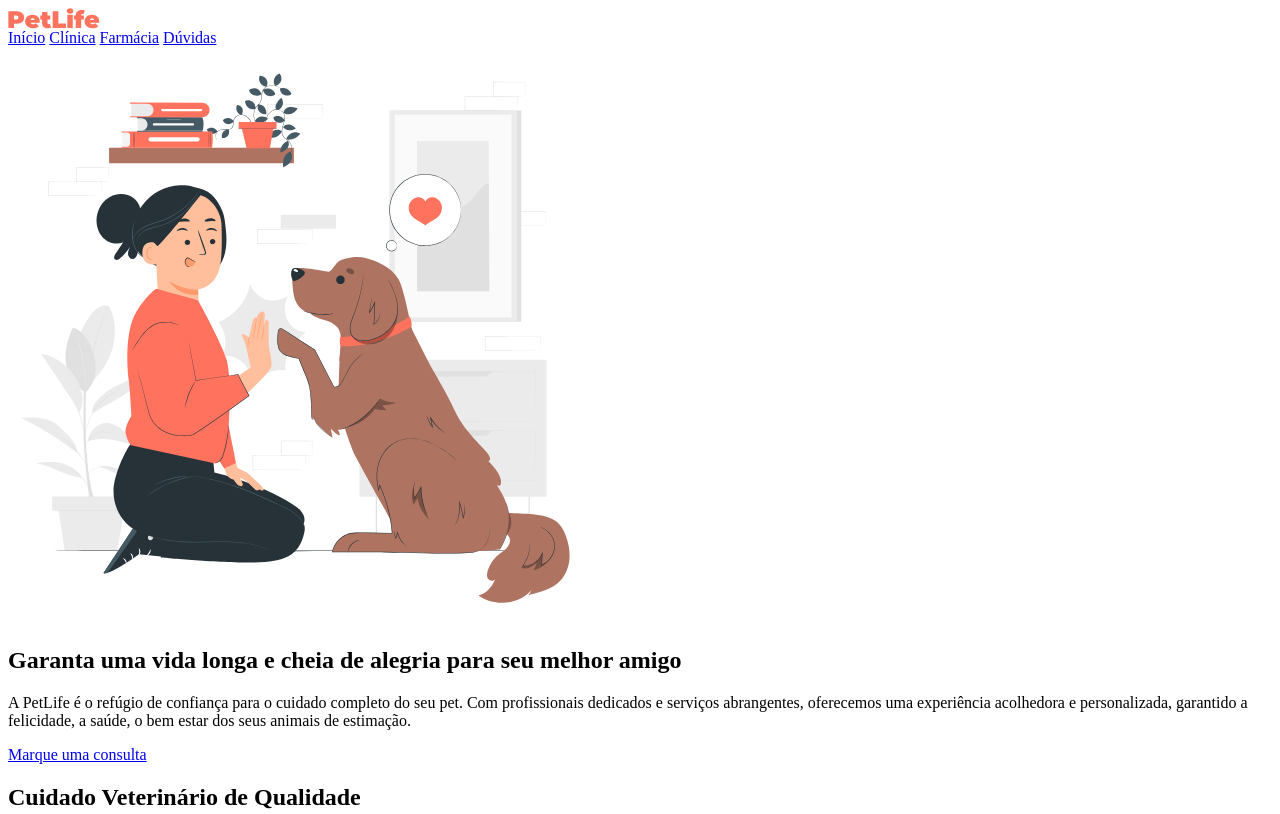
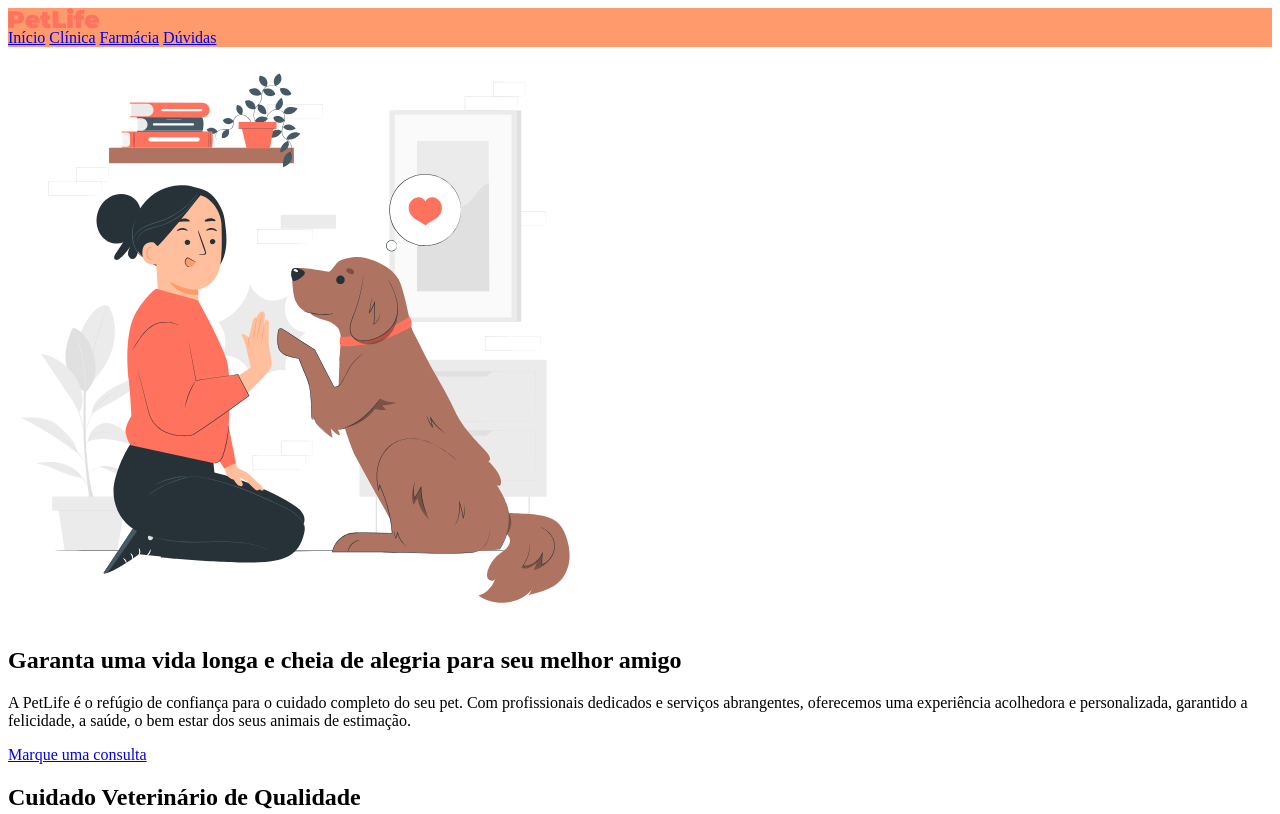
Before and after one commit to codesmanu/pet-life, a plain HTML site: page index.html in a window 1280 px wide. Shown: the top 814 px of the page. Drawn offline with Linux system fonts and the light colour scheme.

Commit message:
background color

```diff
--- a/index.html
+++ b/index.html
@@ -6,7 +6,7 @@
 </head>
 
 <body>
- <header style="background-color: #FF9A6C;"></header>
+ <header style="background-color: #FF9A6C;">
      <a href="index.html">
        <img src="img pet life/logo.svg" alt="PetLife">
 
```
